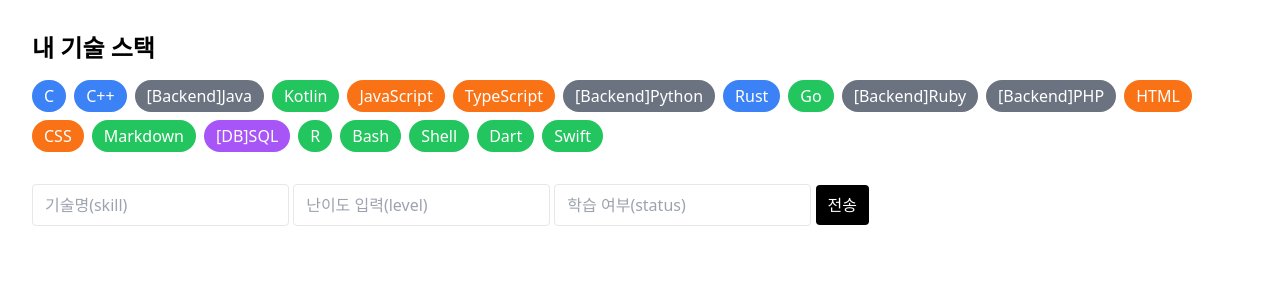
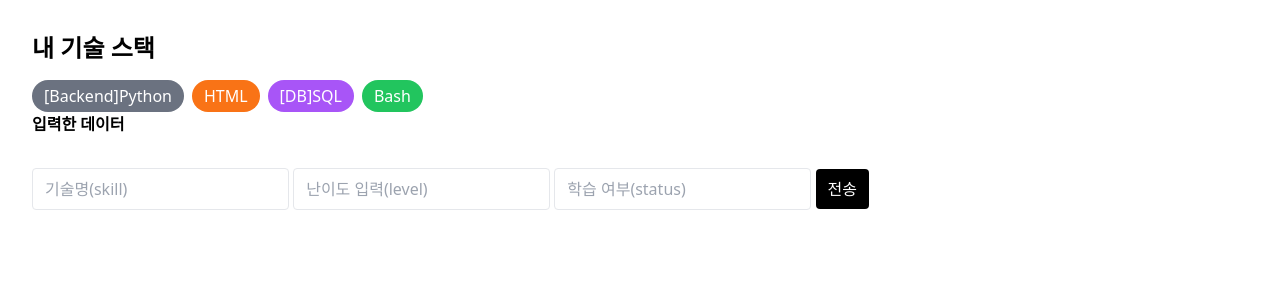
Before and after one commit to abjkr29/hello_flask, a Flask app: page / in a window 1280 px wide. Shown: the top 300 px of the page. Run offline with Flask 3, Linux system fonts and the light colour scheme; some libraries are stand-ins or nearby versions.

Commit message:
260415 저장 및 목록 출력

```diff
--- a/app.py
+++ b/app.py
@@ -1,27 +1,24 @@
-from flask import Flask, render_template, request
+from flask import Flask, render_template, request , redirect
 
 app = Flask(__name__)
+messages = []
 
 @app.route('/')
 def home():
     skills = [
-        "C", "C++", "C#", "Java", "Kotlin",
-        "JavaScript", "TypeScript",
-        "Python", "Rust", "Go",
-        "Ruby", "PHP",
-        "HTML", "CSS", "Markdown",
-        "SQL", "R",
-        "Bash", "Shell",
-        "Dart", "Swift"
+        "Python","HTML", "SQL","Bash"
     ]
-    return render_template('index.html', data=skills)
+    return render_template('index.html', data=skills ,messages=messages)
 
 @app.route('/send', methods=['POST'])
 def send():
     skill = request.form.get('skill')
     level = request.form.get('level')
     status = request.form.get('status')
-    return skill + " / " + level + " / " + status
+
+    messages.append(status + " / " + level + " / " + skill)
+
+    return redirect('/')
 
 if __name__ == '__main__':
     app.run(debug=True)
--- a/templates/index.html
+++ b/templates/index.html
@@ -24,6 +24,12 @@
             {% endif %}
         {% endfor %}
     </div>
+    <div>
+        <h2 class="mt9 text=xl font-bold">입력한 데이터</h2>
+        {% for item in messages %}
+            <div class="bg-blue-200 p-2 m-2 rounded">{{ item }}</div>
+     {% endfor %}
+    </div>
     <form action="/send" method="POST" class="mt-8">
         <input type="text" name="skill" placeholder="기술명(skill)" class="border px-3 py-2 rounded">
         <input type="text" name="level" placeholder="난이도 입력(level)" class="border px-3 py-2 rounded">
```
